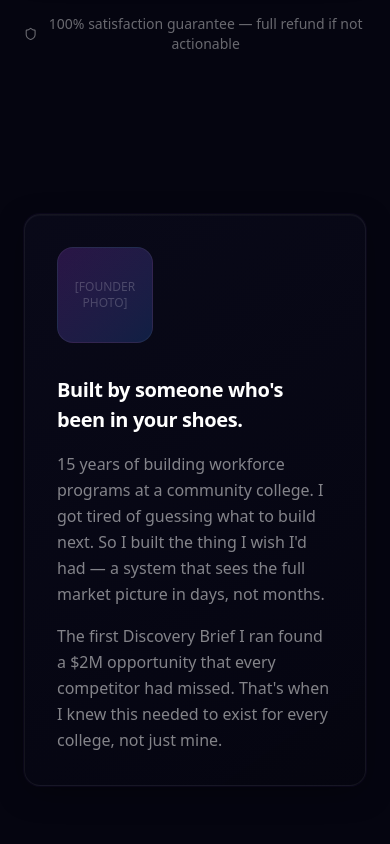
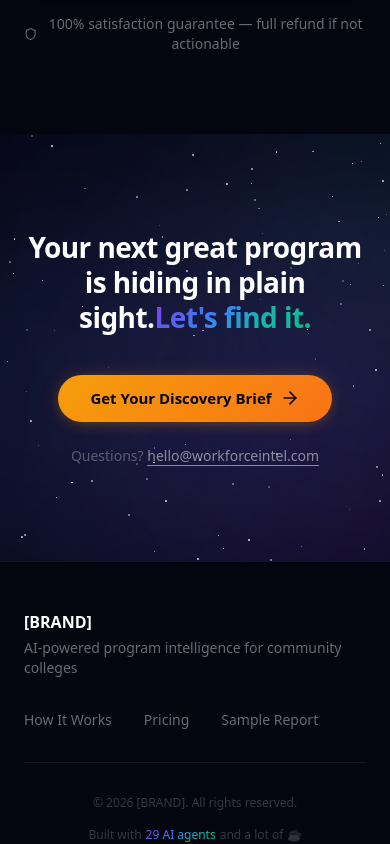
Before and after one commit to wspanic201/workforce-intelligence, a Next.js app: page / in a window 390 px wide. Shown: the part 5980-6824 px from the top of the page. Built offline with nearby package versions, Linux system fonts and the light colour scheme.

Commit message:
Remove founder section for now

```diff
--- a/app/page.tsx
+++ b/app/page.tsx
@@ -412,48 +412,6 @@ export default function HomePage() {
         </div>
       </section>
 
-      {/* ===== FOUNDER SECTION ===== */}
-      <section className="relative py-20 md:py-32">
-        <div className="max-w-[1200px] mx-auto px-6">
-          <div className="max-w-3xl mx-auto">
-            <AnimateOnScroll variant="fade-up">
-              <div className="card-cosmic rounded-2xl p-8 md:p-12">
-                <div className="flex flex-col md:flex-row gap-8 items-start">
-                  {/* Photo placeholder */}
-                  <div className="flex-shrink-0">
-                    <div className="w-24 h-24 md:w-32 md:h-32 rounded-2xl bg-gradient-to-br from-purple-500/20 to-blue-500/20 border border-white/[0.06] flex items-center justify-center">
-                      <span className="text-white/20 text-xs font-medium text-center">
-                        [FOUNDER<br />PHOTO]
-                      </span>
-                    </div>
-                  </div>
-
-                  <div>
-                    <h2
-                      className="font-heading font-bold text-white mb-4"
-                      style={{ fontSize: 'clamp(1.25rem, 2vw, 1.75rem)' }}
-                    >
-                      Built by someone who&apos;s been in your shoes.
-                    </h2>
-                    <p className="text-white/50 leading-relaxed mb-4">
-                      15 years of building workforce programs at a community college.
-                      I got tired of guessing what to build next. So I built the thing I
-                      wish I&apos;d had — a system that sees the full market picture in
-                      days, not months.
-                    </p>
-                    <p className="text-white/50 leading-relaxed">
-                      The first Discovery Brief I ran found a $2M opportunity that every
-                      competitor had missed. That&apos;s when I knew this needed to exist
-                      for every college, not just mine.
-                    </p>
-                  </div>
-                </div>
-              </div>
-            </AnimateOnScroll>
-          </div>
-        </div>
-      </section>
-
       {/* ===== FINAL CTA ===== */}
       <section className="relative py-24 md:py-40 overflow-hidden">
         {/* Aurora background */}
```
